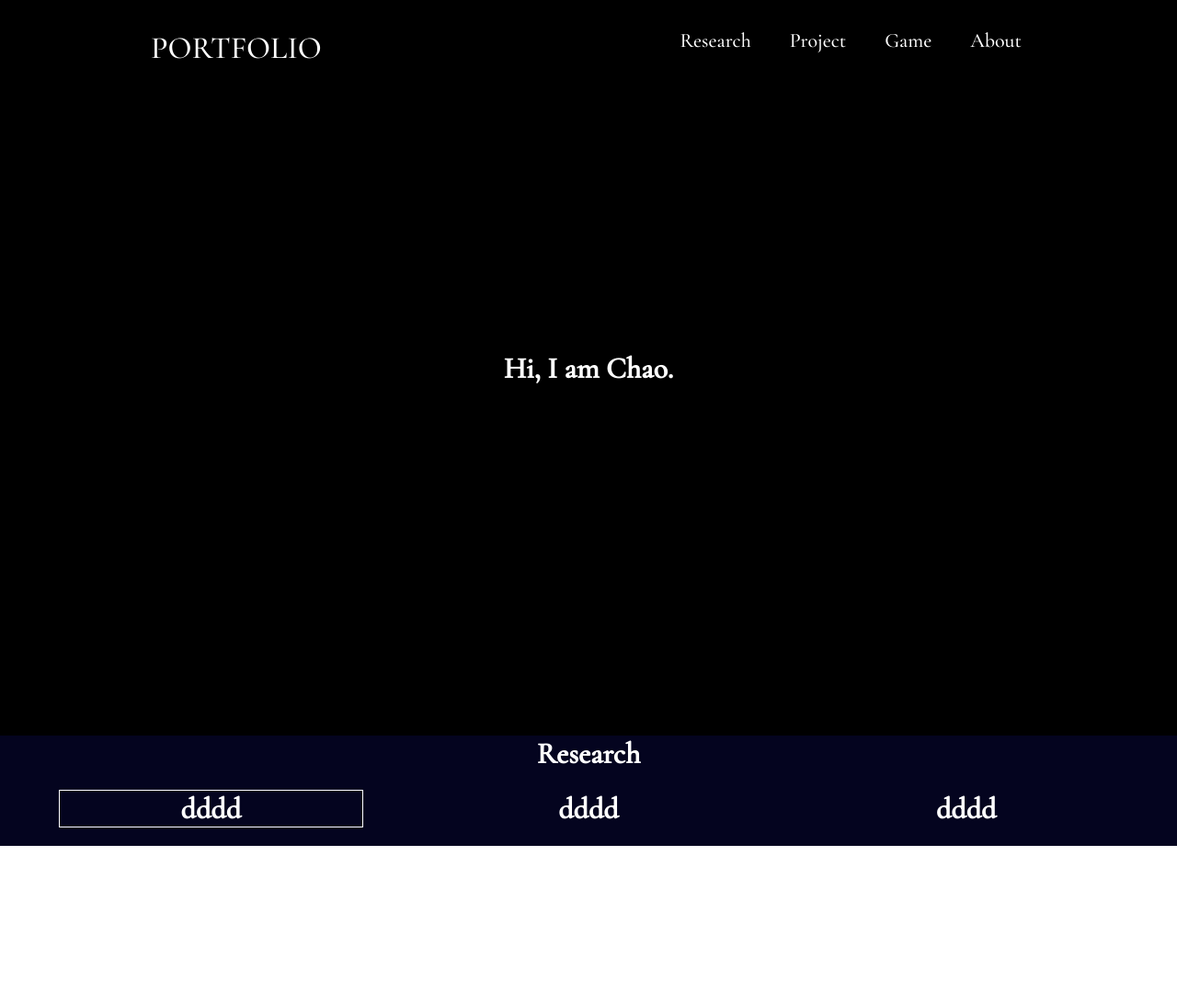
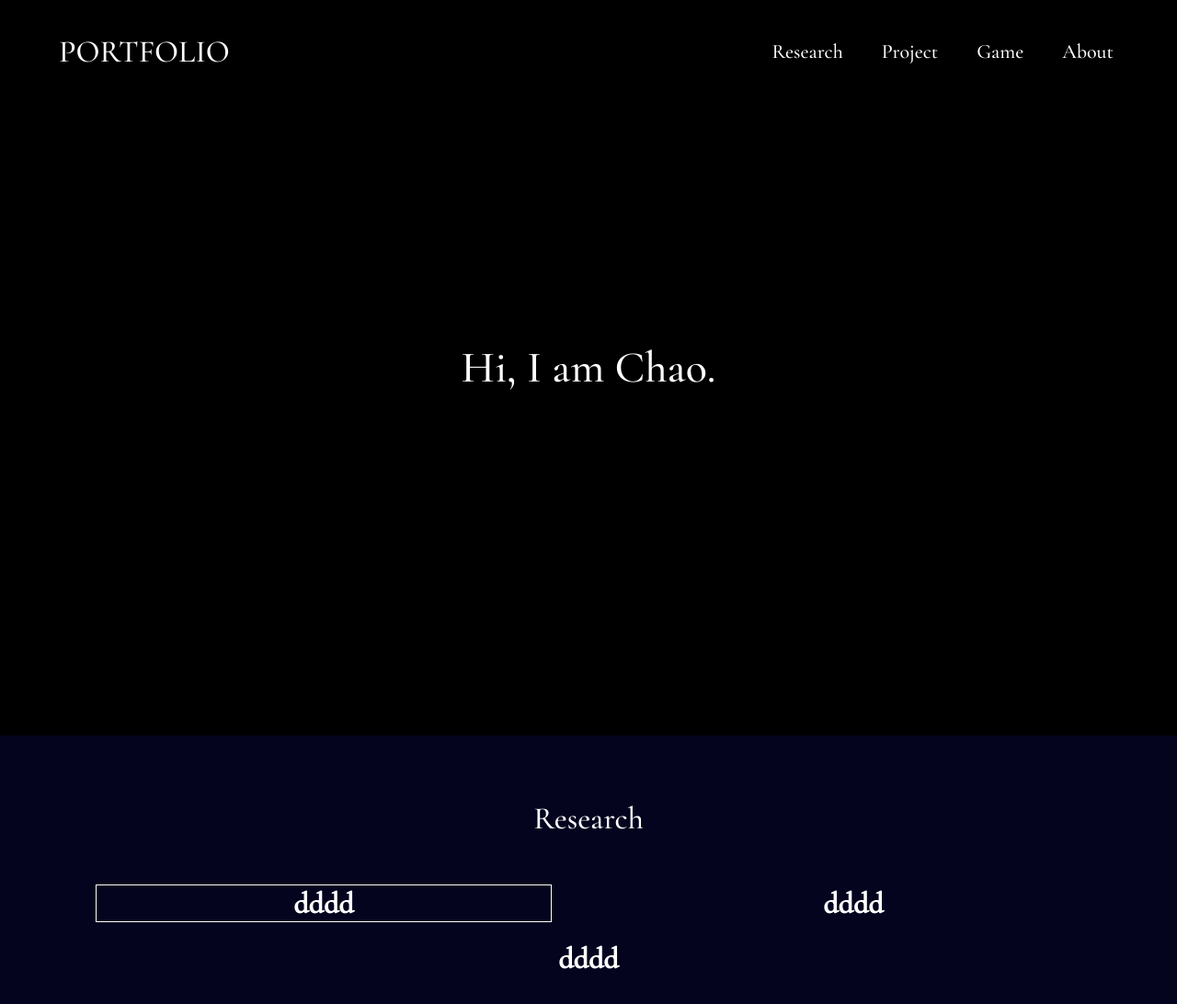
Before and after one commit to chaozhang666/portfolio-website, a React (Create React App) app: page / in a window 1280 px wide. Shown: the top 1092 px of the page at 92% size. Before the commit the page ends 920 px from the top, so only its background shows below. Built offline with nearby package versions, Linux system fonts and the light colour scheme.

Commit message:
keep using material ui

```diff
--- a/src/App.css
+++ b/src/App.css
@@ -19,7 +19,6 @@
   display: flex;
   flex-direction: row;
   justify-content: space-between;
-
 }
 
 .nav-wrapper {
@@ -64,11 +63,16 @@
   align-items: center;
 }
 
-.section1 {
+.section {
+  text-align: center;
+}
+
+#research {
   background-color: rgb(4, 4, 31);
   color: white;
-  text-align: center;
 }
+
+
 
 .card-wrapper {
   display: flex;
--- a/src/App.js
+++ b/src/App.js
@@ -54,81 +54,101 @@ function App() {
 
   return (
     <div className="App">
+      <ThemeProvider ThemeProvider theme={theme}>
 
-    <ThemeProvider ThemeProvider theme={theme}>
+        {/* header  */}
         <Box className='header'>
-        <Box className='container navigation'>
-            <Typography className='logo nav-item' variant='h4' onClick={handleLogo}>portfolio</Typography>
+          <Container>
+            <Box
+              m={3}
+              display='flex'
+              flexDirection='row'
+              justifyContent="space-between"
+              alignItems='center'
+            >
+              <Typography
+                className='logo nav-item'
+                variant='h4'
+                onClick={handleLogo}
+                dispaly='inline'
+              >
+                portfolio
+              </Typography>
               <Box className='nav-wrapper'>
                   <Typography
                     variant='h1'
                     onClick={handleNavigation}
+                    className='nav-item'
                     className={isResearch ? 'active' : undefined}
-                className='nav-item'
                   >
                     Research
                   </Typography>
                   <Typography
                     variant='h1'
-                className={isProject ? 'active' : undefined}
                     onClick={handleNavigation}
                     className='nav-item'
+                    className={isProject ? 'active' : undefined}
                   >
                     Project
                   </Typography>
                   <Typography
                     variant='h1'
-                className={isGame ? 'active' : undefined}
                     onClick={handleNavigation}
                     className='nav-item'
+                    className={isGame ? 'active' : undefined}
                   >
                     Game
                   </Typography>
                   <Typography
                     variant='h1'
-                className={isAbout  ? 'active' : undefined}
                     onClick={handleNavigation}
                     className='nav-item'
+                    className={isAbout  ? 'active' : undefined}
                   >
                     About
                   </Typography>
                 </Box>
+
             </Box>
+          </Container>
         </Box>
-        </ThemeProvider>
 
+        {/* homepage  */}
+        <Box className='homepage'>
+          <img src='' />
+          <Typography variant='h3' paddingTop={2}>
+            Hi, I am Chao.
+          </Typography>
+        </Box>
 
-
-
-      <div className='homepage'>
-        <img src='' />
-        <h1>Hi, I am Chao.</h1>
-      </div>
-
-
-      <Box className='section1' id='research' >
+        {/* research  */}
+        <Box className='section' id='research'>
           <Container>
-          <h1>Research</h1>
+            <Box p={5}>
+              <Typography variant='h4' style={{margin: '30px'}}>
+                Research
+              </Typography>
               <Grid
                 container
                 direction="row"
                 justify="center"
                 alignItems="center"
               >
-            <Grid item xs={12} sm={4}>
+                <Grid item xs={12} sm={6}>
                   <h1 style={{border: '1px solid', margin: '20px 40px'}}>dddd</h1>
                 </Grid>
-            <Grid item xs={12} sm={4}>
+                <Grid item xs={12} sm={6}>
                   <h1>dddd</h1>
                 </Grid>
                 <Grid item xs={12} sm={4}>
                   <h1>dddd</h1>
                 </Grid>
               </Grid>
+            </Box>
           </Container>
         </Box>
 
-
+      </ThemeProvider>
     </div>
   );
 }
```
Lines whose indentation alone changed are shown as unchanged.
